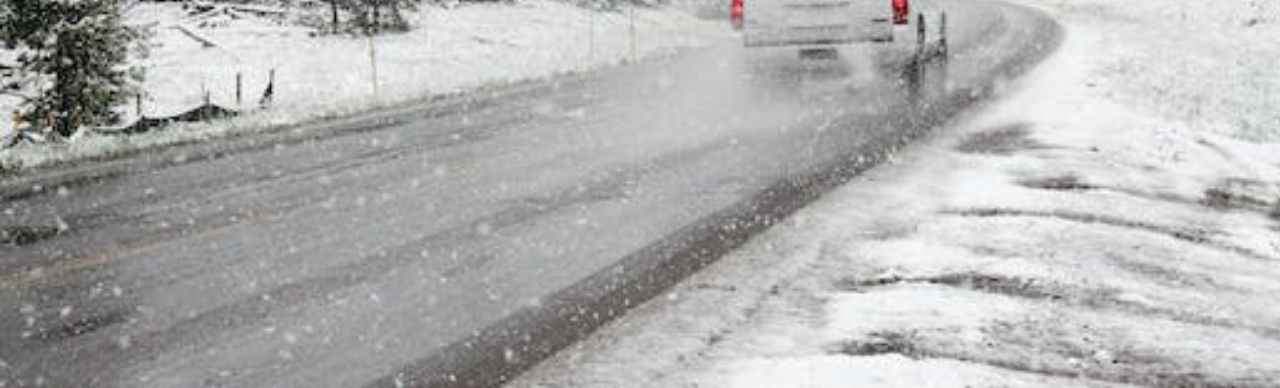
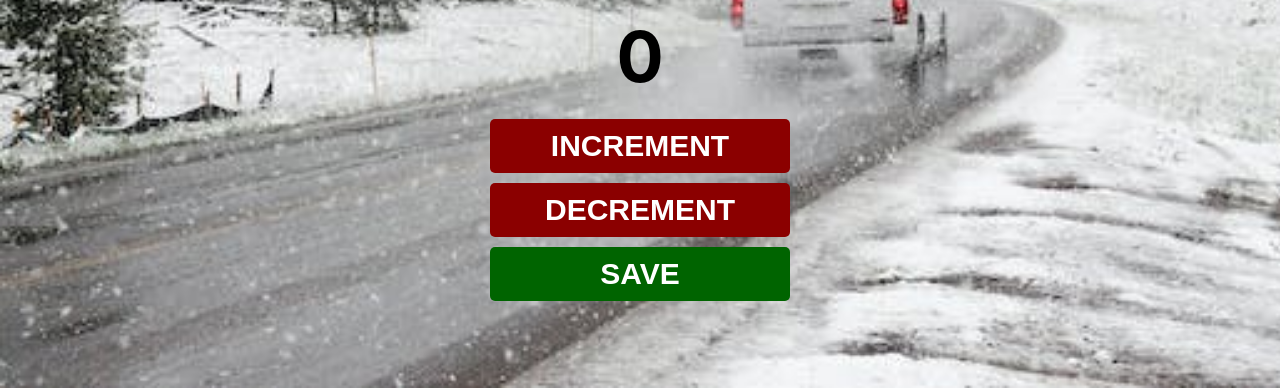
Before and after one commit to ironspec07/javascript-codes, a plain HTML site: page Scrimba/Passenger Counter/index.html in a window 1280 px wide. Shown: the part 412-800 px from the top of the page. Drawn offline with Linux system fonts and the light colour scheme.

Commit message:
Scrimba : Passenger Counder Day-2

```diff
--- a/Scrimba/Passenger Counter/index.html
+++ b/Scrimba/Passenger Counter/index.html
@@ -5,6 +5,9 @@
     <body>
         <h1>People entered:</h1>
         <h2 id="count-el">0</h2>
+        <button id="increment-btn" onclick="increment()">INCREMENT</button><br>
+        <button id="decrement-btn" onclick="decrement()">DECREMENT</button><br>
+        <button id="save-btn" onclick="save()">SAVE</button>
         <script src="script.js"></script>
     </body>
 </html>
--- a/Scrimba/Passenger Counter/script.js
+++ b/Scrimba/Passenger Counter/script.js
@@ -1,3 +1,15 @@
 // document.getElementById("count-el").innerText = 5
 
 let count = 0
+
+function increment() {
+    count++
+    document.getElementById("count-el").innerText = count
+}
+function decrement() {
+    count--
+    document.getElementById("count-el").innerText = count
+}
+function save() {
+    console.log(count);
+}
--- a/Scrimba/Passenger Counter/style.css
+++ b/Scrimba/Passenger Counter/style.css
@@ -7,31 +7,39 @@ body {
 }
 
 h1 {
-    margin-top: 10px;
-    margin-bottom: 10px;
+    font-size: 100px;
+    margin-top: 275px;
+    margin-bottom: 30px;
 }
 
 h2 {
-    font-size: 50px;
+    font-size: 70px;
     margin-top: 0;
     margin-bottom: 20px;
 }
 
 button {
+    font-size: 30px;
     border: none;
     padding-top: 10px;
     padding-bottom: 10px;
     color: white;
     font-weight: bold;
-    width: 200px;
-    margin-bottom: 5px;
+    width: 300px;
+    margin-bottom: 10px;
     border-radius: 5px;
 }
 
 #increment-btn {
     background: darkred;
+    cursor: pointer;
 }
 
+#decrement-btn {
+    background: darkred;
+    cursor: pointer;
+}
 #save-btn {
     background: darkgreen;
+    cursor: pointer;
 }
```
